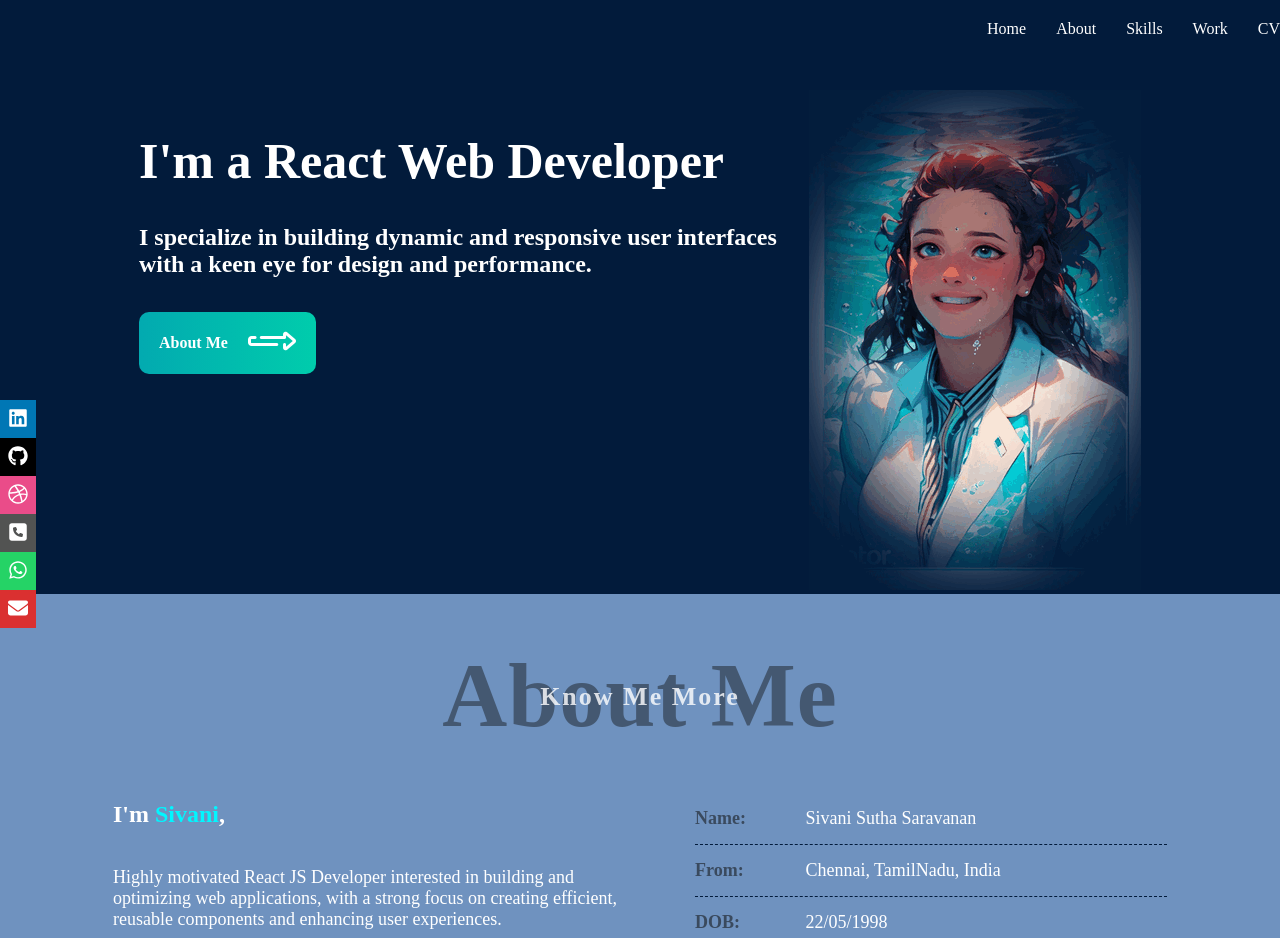
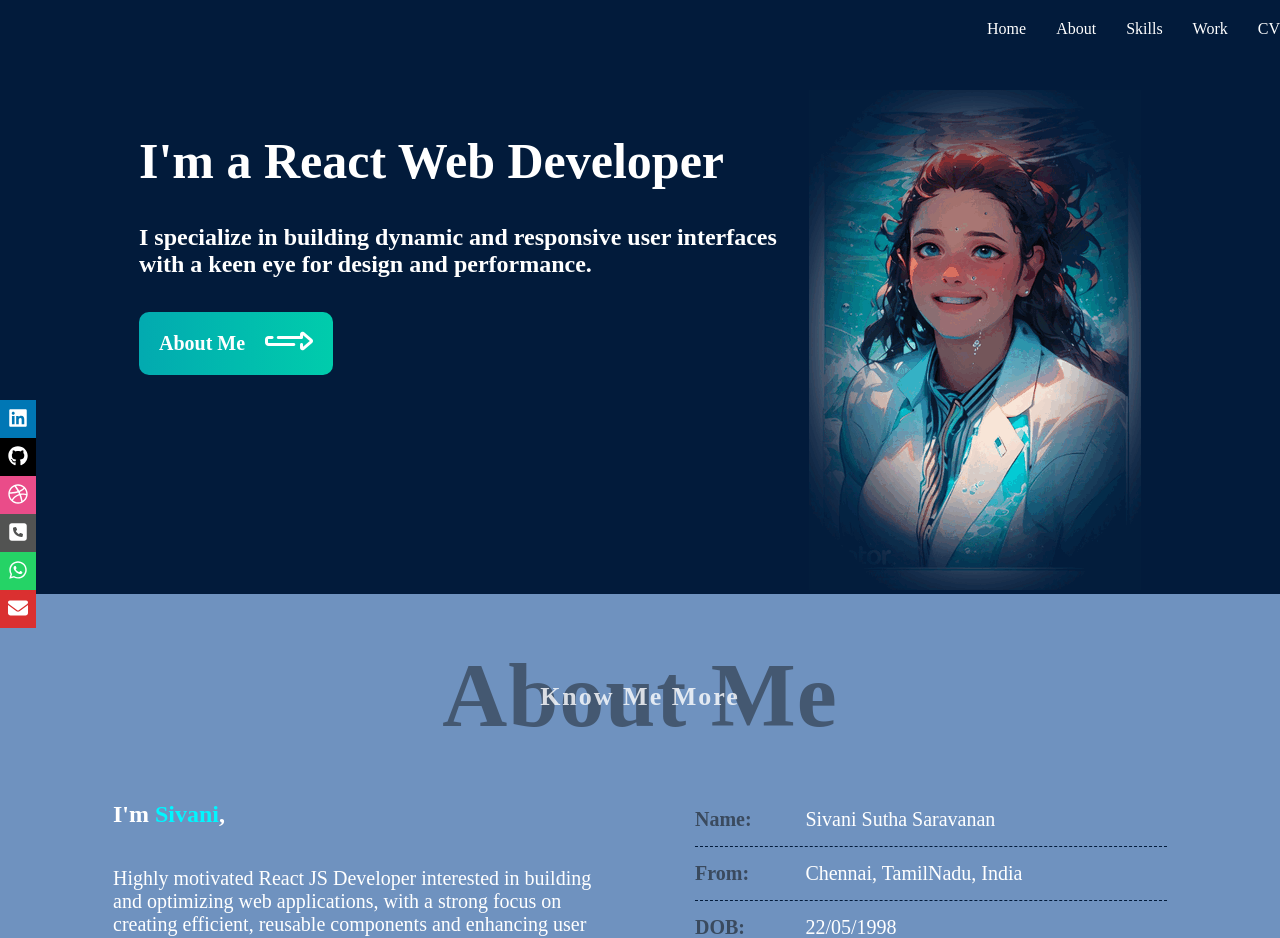
Before and after one commit to inavis/portfolio, a React (Create React App) app: page / in a window 1280 px wide. Shown: the top 938 px of the page. Built offline with nearby package versions, Linux system fonts and the light colour scheme.

Commit message:
increasing-font-size

```diff
--- a/src/Components/About/About.css
+++ b/src/Components/About/About.css
@@ -12,7 +12,7 @@
 #about .text-section p {
   margin: 0;
   padding: 15px 0;
-  font-size: 18px;
+  font-size: 20px;
 }
 
 #about .text-section .sub1 {
--- a/src/Components/Button/Button.css
+++ b/src/Components/Button/Button.css
@@ -13,7 +13,7 @@
   gap: 20px;
   align-items: center;
   justify-content: space-evenly;
-  font-size: 16px;
+  font-size: 20px;
   font-weight: bold;
   transition: 0.5s;
   background-size: 200% auto;
--- a/src/Components/Skills/Skills.css
+++ b/src/Components/Skills/Skills.css
@@ -77,7 +77,6 @@
 
   #skills .technical .tile {
     flex: 0 0 60%;
-    font-size: 18px;
   }
   #skills .technical .tile .text {
     padding-top: 15px;
--- a/src/index.css
+++ b/src/index.css
@@ -90,7 +90,7 @@ h3 {
 }
 
 p {
-  font-size: 16px;
+  font-size: 20px;
 }
 
 @media (min-width: 1300px) {
```
